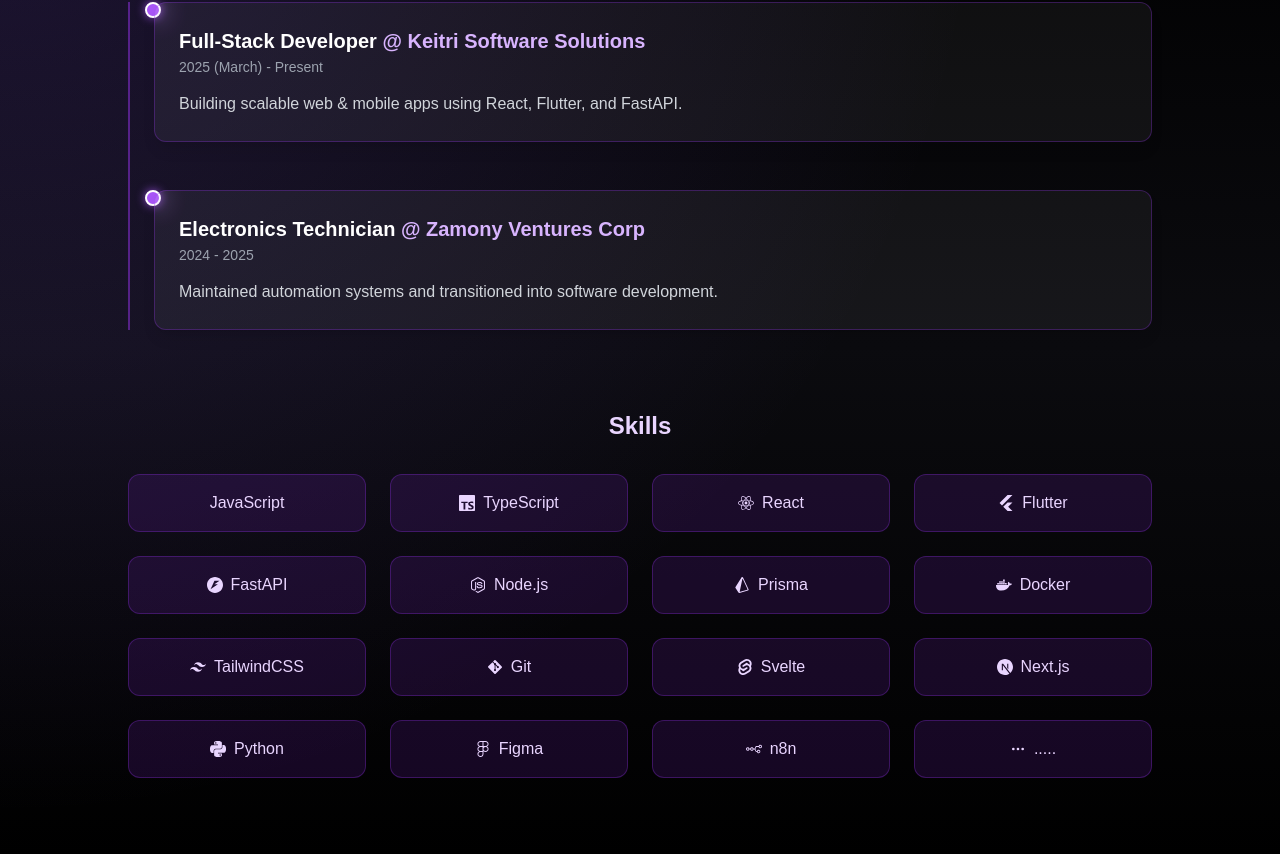
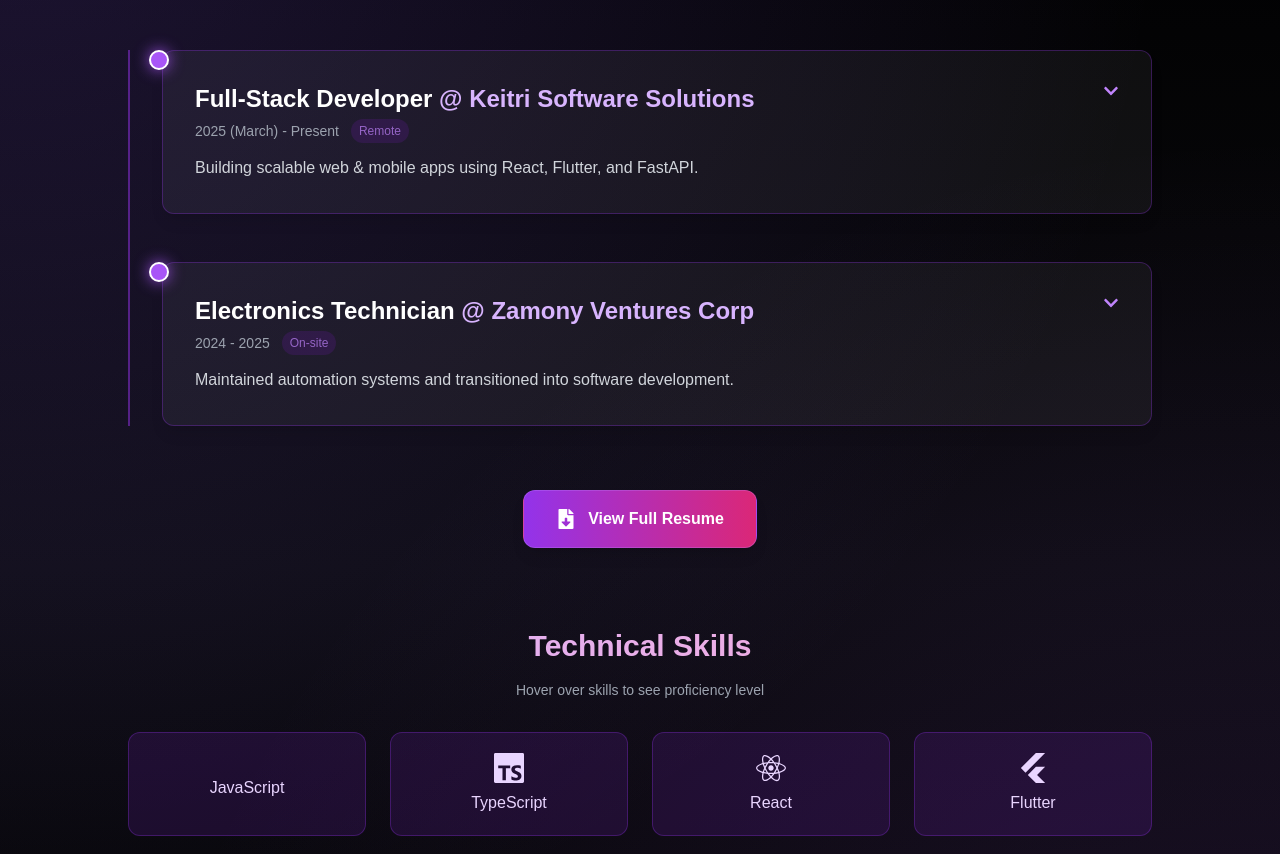
Before and after one commit to christian-keitri/3D, a React (Vite) app: page / in a window 1280 px wide. Shown: the part 1766-2620 px from the top of the page. Built offline with nearby package versions, Linux system fonts and the light colour scheme.

Commit message:
edit experience section

```diff
--- a/src/components/ExperienceSection.jsx
+++ b/src/components/ExperienceSection.jsx
@@ -1,7 +1,7 @@
-import { useRef, useEffect } from "react"
+import { useRef, useEffect, useState } from "react"
 import { gsap } from "gsap"
 import { ScrollTrigger } from "gsap/ScrollTrigger"
-import { FaReact, FaDocker, FaNodeJs, FaGitAlt } from "react-icons/fa"
+import { FaReact, FaDocker, FaNodeJs, FaGitAlt, FaChevronDown, FaChevronUp, FaFileDownload } from "react-icons/fa"
 import { SiTypescript, SiPrisma, SiTailwindcss, SiFlutter, SiFastapi, SiNextdotjs, SiSvelte, SiPython, SiFigma, SiN8N } from "react-icons/si"
 import { FiMoreHorizontal } from "react-icons/fi"
 
@@ -12,6 +12,15 @@
     company: "Keitri Software Solutions",
     details:
       "Building scalable web & mobile apps using React, Flutter, and FastAPI.",
+    achievements: [
+      "Developed and deployed 5+ production applications serving 1000+ users",
+      "Reduced API response time by 40% through optimization and caching strategies",
+      "Led mobile app development using Flutter, achieving 4.8+ app store rating",
+      "Implemented CI/CD pipelines with Docker, reducing deployment time by 60%",
+      "Collaborated with cross-functional teams to deliver features on time"
+    ],
+    technologies: ["React", "Flutter", "FastAPI", "TypeScript", "Prisma", "Docker", "PostgreSQL", "TailwindCSS"],
+    location: "Remote"
   },
   {
     year: "2024 - 2025",
@@ -19,43 +28,61 @@
     company: "Zamony Ventures Corp",
     details:
       "Maintained automation systems and transitioned into software development.",
+    achievements: [
+      "Maintained and optimized industrial automation systems with 99.9% uptime",
+      "Automated manual processes using Python scripts, saving 15+ hours weekly",
+      "Transitioned to software development, learning modern web technologies",
+      "Collaborated with engineering team on system improvements and upgrades"
+    ],
+    technologies: ["Python", "Automation", "System Maintenance", "Electronics"],
+    location: "On-site"
   },
 ]
 
 const skills = [
-  { name: "JavaScript", icon: <></> },
-  { name: "TypeScript", icon: <SiTypescript /> },
-  { name: "React", icon: <FaReact /> },
-  { name: "Flutter", icon: <SiFlutter /> },
-  { name: "FastAPI", icon: <SiFastapi /> },
-  { name: "Node.js", icon: <FaNodeJs /> },
-  { name: "Prisma", icon: <SiPrisma /> },
-  { name: "Docker", icon: <FaDocker /> },
-  { name: "TailwindCSS", icon: <SiTailwindcss /> },
-  { name: "Git", icon: <FaGitAlt /> },
-  { name: "Svelte", icon: <SiSvelte /> },
-  { name: "Next.js", icon: <SiNextdotjs /> },
-  { name: "Python", icon: <SiPython /> },
-  { name: "Figma", icon: <SiFigma /> },
-  { name: "n8n", icon: <SiN8N /> },
-  { name: ".....", icon: <FiMoreHorizontal /> },
-
-
+  { name: "JavaScript", icon: <></>, proficiency: "Expert", years: "3+" },
+  { name: "TypeScript", icon: <SiTypescript />, proficiency: "Advanced", years: "2+" },
+  { name: "React", icon: <FaReact />, proficiency: "Expert", years: "3+" },
+  { name: "Flutter", icon: <SiFlutter />, proficiency: "Advanced", years: "1+" },
+  { name: "FastAPI", icon: <SiFastapi />, proficiency: "Advanced", years: "1+" },
+  { name: "Node.js", icon: <FaNodeJs />, proficiency: "Advanced", years: "2+" },
+  { name: "Prisma", icon: <SiPrisma />, proficiency: "Intermediate", years: "1+" },
+  { name: "Docker", icon: <FaDocker />, proficiency: "Advanced", years: "1+" },
+  { name: "TailwindCSS", icon: <SiTailwindcss />, proficiency: "Expert", years: "3+" },
+  { name: "Git", icon: <FaGitAlt />, proficiency: "Expert", years: "3+" },
+  { name: "Svelte", icon: <SiSvelte />, proficiency: "Intermediate", years: "1+" },
+  { name: "Next.js", icon: <SiNextdotjs />, proficiency: "Advanced", years: "2+" },
+  { name: "Python", icon: <SiPython />, proficiency: "Advanced", years: "2+" },
+  { name: "Figma", icon: <SiFigma />, proficiency: "Intermediate", years: "1+" },
+  { name: "n8n", icon: <SiN8N />, proficiency: "Intermediate", years: "1+" },
+  { name: "More...", icon: <FiMoreHorizontal />, proficiency: "", years: "" },
 ]
 
 const ExperienceSection = () => {
   const sectionRef = useRef(null)
+  const [expandedCards, setExpandedCards] = useState({})
+  const [hoveredSkill, setHoveredSkill] = useState(null)
+  const skillsRef = useRef(null)
+
+  const toggleCard = (index) => {
+    setExpandedCards(prev => ({
+      ...prev,
+      [index]: !prev[index]
+    }))
+  }
 
   useEffect(() => {
     gsap.registerPlugin(ScrollTrigger)
 
+    // Timeline items animation
     gsap.fromTo(
       sectionRef.current.querySelectorAll(".timeline-item"),
-      { y: 100, opacity: 0, filter: "blur(10px)" },
+      { y: 100, opacity: 0, filter: "blur(10px)", scale: 0.9 },
       {
         y: 0,
         opacity: 1,
         filter: "blur(0px)",
+        scale: 1,
         stagger: 0.25,
         duration: 1.2,
         ease: "power3.out",
@@ -65,6 +92,51 @@
         },
       }
     )
+
+    // Skills animation
+    if (skillsRef.current) {
+      gsap.fromTo(
+        skillsRef.current.querySelectorAll(".skill-item"),
+        {
+          y: 50,
+          opacity: 0,
+          scale: 0.8,
+          rotation: -10
+        },
+        {
+          y: 0,
+          opacity: 1,
+          scale: 1,
+          rotation: 0,
+          stagger: 0.05,
+          duration: 0.6,
+          ease: "back.out(1.7)",
+          scrollTrigger: {
+            trigger: skillsRef.current,
+            start: "top 80%",
+          },
+        }
+      )
+    }
+
+    // Title animation
+    const title = sectionRef.current.querySelector("h2")
+    if (title) {
+      gsap.fromTo(
+        title,
+        { y: -50, opacity: 0 },
+        {
+          y: 0,
+          opacity: 1,
+          duration: 1,
+          ease: "power3.out",
+          scrollTrigger: {
+            trigger: sectionRef.current,
+            start: "top 80%",
+          },
+        }
+      )
+    }
   }, [])
 
   return (
@@ -73,52 +145,171 @@
       ref={sectionRef}
       className="bg-gradient-to-b from-black via-[#0b0b0f] to-black text-white py-20 px-6 relative overflow-hidden"
     >
-      {/* subtle background glow */}
+      {/* Enhanced background effects */}
       <div className="absolute inset-0 bg-[radial-gradient(circle_at_top_left,rgba(139,92,246,0.2),transparent_60%)]" />
+      <div className="absolute inset-0 bg-[radial-gradient(circle_at_bottom_right,rgba(168,85,247,0.15),transparent_60%)]" />
 
       <div className="max-w-5xl mx-auto relative z-10">
-        <h2 className="text-4xl font-bold text-center mb-12 bg-gradient-to-r from-purple-400 to-purple-200 bg-clip-text text-transparent drop-shadow-lg">
+        <h2 className="text-4xl md:text-5xl font-bold text-center mb-4 bg-gradient-to-r from-purple-400 via-pink-400 to-purple-200 bg-clip-text text-transparent drop-shadow-lg">
           Experience
         </h2>
+        <p className="text-center text-gray-400 mb-12 text-sm md:text-base">
+          Click on any experience to view detailed achievements
+        </p>
 
         {/* timeline */}
-        <div className="relative border-l-2 border-purple-600/50 pl-6">
+        <div className="relative border-l-2 border-purple-600/50 pl-6 md:pl-8">
           {experiences.map((exp, i) => (
             <div
               key={i}
-              className="timeline-item mb-12 relative group hover:scale-[1.02] transition-transform"
+              className="timeline-item mb-12 relative group"
             >
-              {/* timeline dot */}
-              <div className="absolute w-4 h-4 bg-purple-500 rounded-full -left-[9px] border-2 border-white shadow-[0_0_10px_rgba(168,85,247,0.8)] group-hover:scale-125 transition-transform" />
+              {/* timeline dot with pulse animation */}
+              <div className="absolute w-5 h-5 bg-purple-500 rounded-full -left-[11px] md:-left-[13px] border-2 border-white shadow-[0_0_15px_rgba(168,85,247,0.9)] group-hover:scale-150 group-hover:shadow-[0_0_25px_rgba(168,85,247,1)] transition-all duration-300 z-10">
+                <div className="absolute inset-0 bg-purple-400 rounded-full animate-ping opacity-75" />
+              </div>
 
-              {/* card */}
-              <div className="bg-white/5 backdrop-blur-md p-6 rounded-xl border border-purple-600/30 shadow-lg">
-                <h3 className="text-xl font-semibold text-white">
-                  {exp.role}{" "}
-                  <span className="text-purple-300">@ {exp.company}</span>
-                </h3>
-                <span className="text-sm text-gray-400">{exp.year}</span>
+              {/* card with 3D hover effect */}
+              <div
+                onClick={() => toggleCard(i)}
+                className="bg-white/5 backdrop-blur-md p-6 md:p-8 rounded-xl border border-purple-600/30 shadow-lg
+                hover:bg-white/10 hover:border-purple-500/50 hover:shadow-[0_0_30px_rgba(168,85,247,0.4)]
+                transition-all duration-300 cursor-pointer
+                transform hover:scale-[1.02] hover:-translate-y-1
+                group/card"
+              >
+                <div className="flex items-start justify-between mb-2">
+                  <div className="flex-1">
+                    <h3 className="text-xl md:text-2xl font-semibold text-white group-hover/card:text-purple-200 transition-colors">
+                      {exp.role}{" "}
+                      <span className="text-purple-300">@ {exp.company}</span>
+                    </h3>
+                    <div className="flex items-center gap-3 mt-1">
+                      <span className="text-sm text-gray-400">{exp.year}</span>
+                      <span className="text-xs text-purple-400/70 bg-purple-900/30 px-2 py-1 rounded-full">
+                        {exp.location}
+                      </span>
+                    </div>
+                  </div>
+                  <button className="ml-4 text-purple-400 hover:text-purple-300 transition-colors">
+                    {expandedCards[i] ? (
+                      <FaChevronUp className="animate-bounce" />
+                    ) : (
+                      <FaChevronDown className="group-hover/card:animate-bounce" />
+                    )}
+                  </button>
+                </div>
+
                 <p className="mt-3 text-gray-300 leading-relaxed">{exp.details}</p>
+
+                {/* Expandable content */}
+                <div
+                  className={`overflow-hidden transition-all duration-500 ease-in-out ${
+                    expandedCards[i] ? 'max-h-[2000px] opacity-100 mt-6' : 'max-h-0 opacity-0'
+                  }`}
+                >
+                  <div className="pt-4 border-t border-purple-600/30 space-y-6">
+                    {/* Achievements */}
+                    <div>
+                      <h4 className="text-lg font-semibold text-purple-300 mb-3 flex items-center gap-2">
+                        <span className="w-1 h-5 bg-purple-500 rounded-full" />
+                        Key Achievements
+                      </h4>
+                      <ul className="space-y-2 ml-4">
+                        {exp.achievements.map((achievement, idx) => (
+                          <li
+                            key={idx}
+                            className="text-gray-300 text-sm md:text-base leading-relaxed flex items-start gap-2
+                            before:content-['▸'] before:text-purple-400 before:font-bold before:mt-1"
+                          >
+                            <span>{achievement}</span>
+                          </li>
+                        ))}
+                      </ul>
+                    </div>
+
+                    {/* Technologies */}
+                    <div>
+                      <h4 className="text-lg font-semibold text-purple-300 mb-3 flex items-center gap-2">
+                        <span className="w-1 h-5 bg-purple-500 rounded-full" />
+                        Technologies Used
+                      </h4>
+                      <div className="flex flex-wrap gap-2 ml-4">
+                        {exp.technologies.map((tech, idx) => (
+                          <span
+                            key={idx}
+                            className="px-3 py-1.5 text-xs md:text-sm bg-purple-900/40 text-purple-200 rounded-full
+                            border border-purple-600/30 hover:bg-purple-800/50 hover:border-purple-500/50
+                            transition-all duration-200 transform hover:scale-105"
+                          >
+                            {tech}
+                          </span>
+                        ))}
+                      </div>
+                    </div>
+                  </div>
+                </div>
               </div>
             </div>
           ))}
         </div>
 
+        {/* Resume CTA */}
+        <div className="mt-16 text-center">
+          <a
+            href="/Bob-CV.pdf"
+            target="_blank"
+            rel="noopener noreferrer"
+            className="inline-flex items-center gap-3 px-8 py-4 bg-gradient-to-r from-purple-600 to-pink-600
+            text-white font-semibold rounded-xl shadow-lg
+            hover:from-purple-500 hover:to-pink-500 hover:shadow-[0_0_30px_rgba(168,85,247,0.6)]
+            transform hover:scale-105 transition-all duration-300
+            border border-purple-400/30"
+          >
+            <FaFileDownload className="text-xl" />
+            <span>View Full Resume</span>
+          </a>
+        </div>
+
         {/* skills grid */}
-        <div className="mt-20">
-          <h3 className="text-2xl font-bold mb-8 text-center text-purple-200">
-            Skills
+        <div className="mt-20" ref={skillsRef}>
+          <h3 className="text-2xl md:text-3xl font-bold mb-4 text-center bg-gradient-to-r from-purple-300 to-pink-300 bg-clip-text text-transparent">
+            Technical Skills
           </h3>
-          <div className="grid grid-cols-2 sm:grid-cols-3 md:grid-cols-4 gap-6 text-center">
+          <p className="text-center text-gray-400 mb-8 text-sm">
+            Hover over skills to see proficiency level
+          </p>
+          <div className="grid grid-cols-2 sm:grid-cols-3 md:grid-cols-4 gap-4 md:gap-6">
             {skills.map((skill, i) => (
               <div
                 key={i}
-                className="px-5 py-4 rounded-xl bg-purple-800/20 text-purple-200 border border-purple-600/30
-                hover:bg-purple-700/30 hover:shadow-[0_0_20px_rgba(168,85,247,0.5)]
-                transition transform hover:-translate-y-1 flex items-center justify-center gap-2"
+                onMouseEnter={() => setHoveredSkill(i)}
+                onMouseLeave={() => setHoveredSkill(null)}
+                className="skill-item relative px-4 py-4 md:px-5 md:py-5 rounded-xl
+                bg-purple-800/20 text-purple-200 border border-purple-600/30
+                hover:bg-purple-700/40 hover:border-purple-500/50
+                hover:shadow-[0_0_25px_rgba(168,85,247,0.6)]
+                transition-all duration-300 transform hover:-translate-y-2 hover:scale-105
+                flex flex-col items-center justify-center gap-2 cursor-pointer
+                group/skill"
               >
-                {skill.icon}
-                <span>{skill.name}</span>
+                <div className="text-2xl md:text-3xl transform group-hover/skill:rotate-12 group-hover/skill:scale-110 transition-transform duration-300">
+                  {skill.icon}
+                </div>
+                <span className="text-sm md:text-base font-medium">{skill.name}</span>
+
+                {/* Tooltip */}
+                {hoveredSkill === i && skill.proficiency && (
+                  <div className="absolute -top-16 left-1/2 transform -translate-x-1/2
+                  bg-purple-900/95 backdrop-blur-sm text-white text-xs px-3 py-2 rounded-lg
+                  border border-purple-500/50 shadow-xl z-20 whitespace-nowrap
+                  animate-fadeIn">
+                    <div className="font-semibold">{skill.proficiency}</div>
+                    {skill.years && <div className="text-purple-300">{skill.years} years</div>}
+                    <div className="absolute bottom-0 left-1/2 transform -translate-x-1/2 translate-y-full
+                    w-0 h-0 border-l-4 border-r-4 border-t-4 border-transparent border-t-purple-900/95" />
+                  </div>
+                )}
               </div>
             ))}
           </div>
```
Also changed, not shown: src/index.css (+16 -0 lines).
